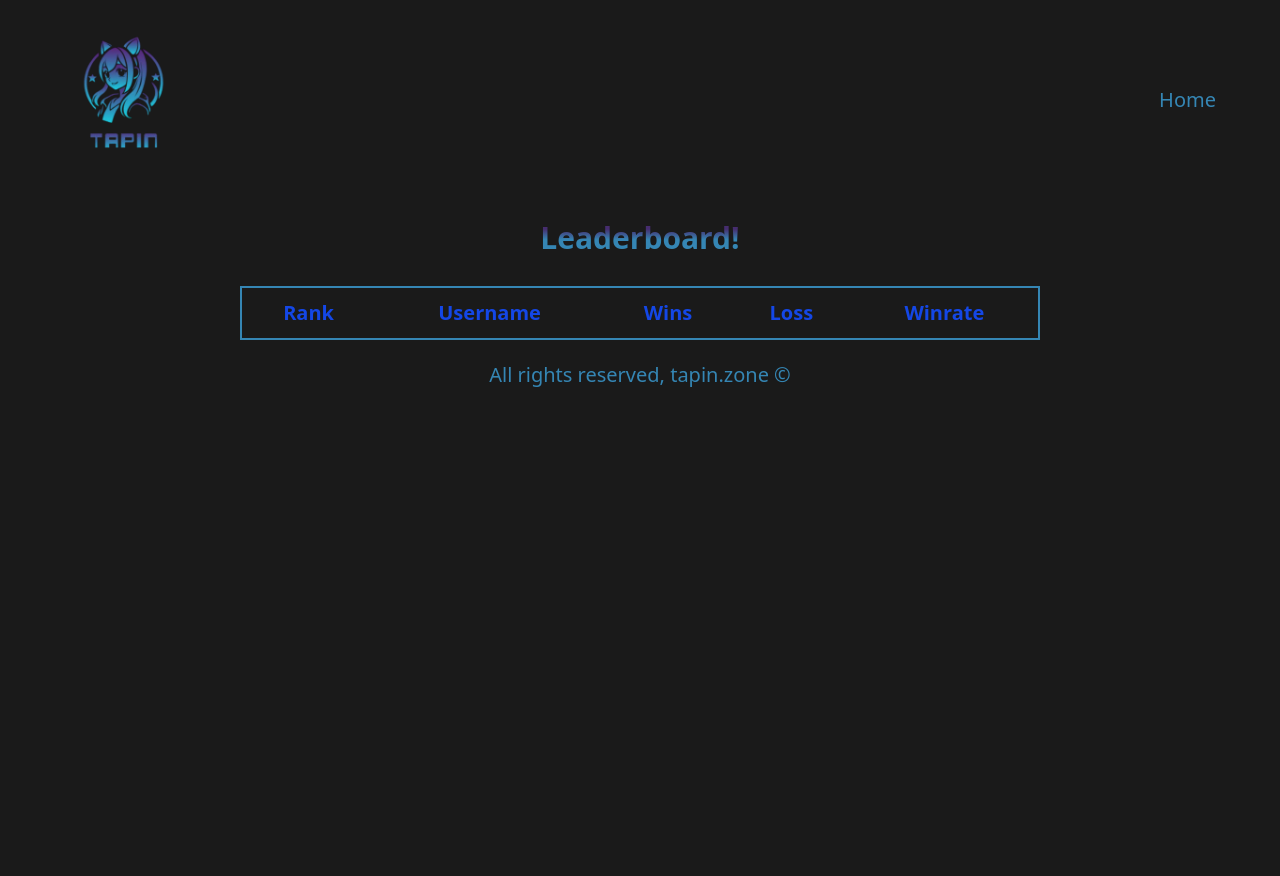
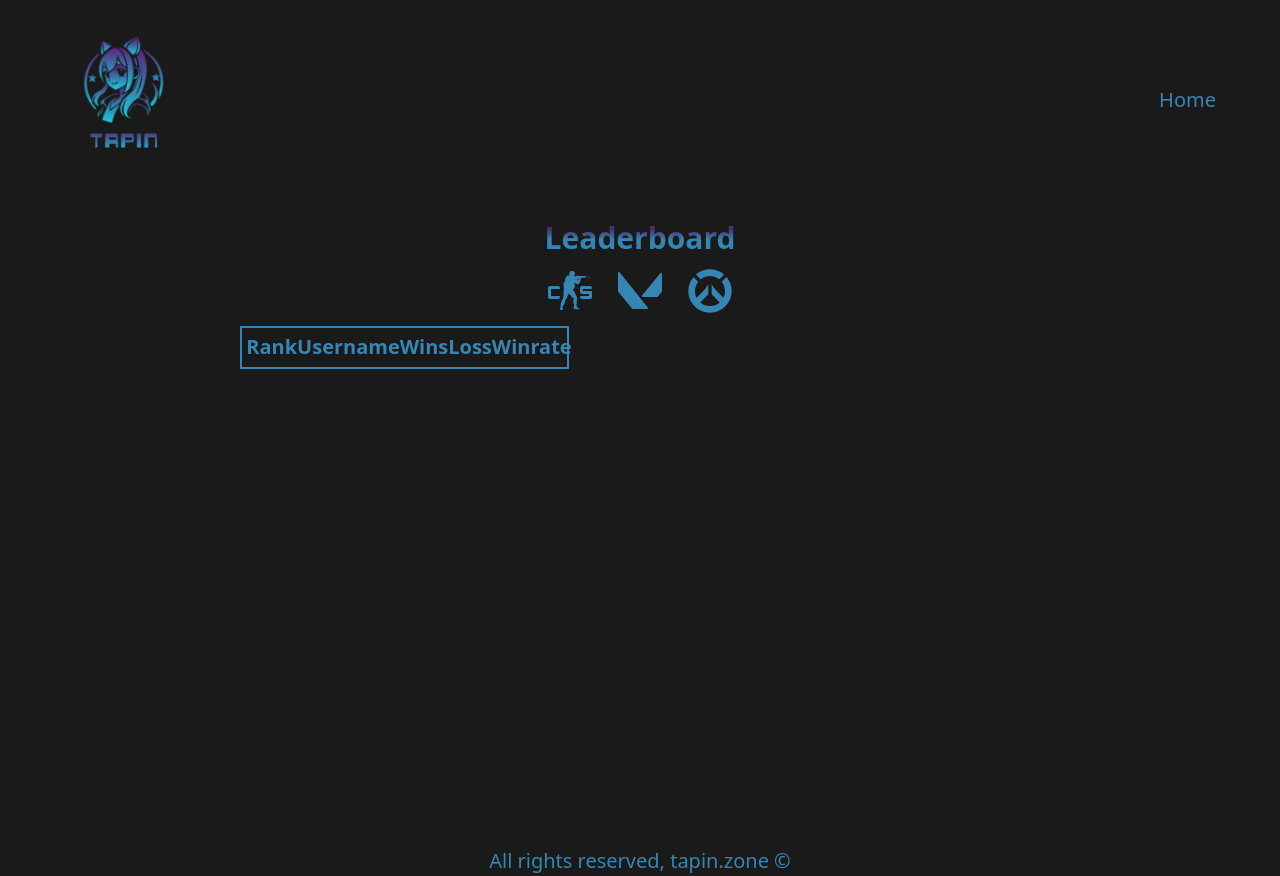
Before and after one commit to Snusii/sommerprosjekt, a Next.js app: page /Leaderboard in a window 1280 px wide. Before the commit the page ends 800 px from the top, so only its background shows below. Built offline with nearby package versions, Linux system fonts and the light colour scheme; no server answers; the database is empty.

Commit message:
Adjusted page(leaderboard) to use TableRender Component to render the leaderboard tables for the different games.

```diff
--- /dev/null
+++ b/app/Leaderboard/components/CsTable.jsx
@@ -0,0 +1,56 @@
+'use client';
+import React from 'react';
+import { useEffect, useState } from 'react';
+
+
+
+export default function CsTable() {
+    const [users, setUsers] = useState([]);
+
+    useEffect(() => {
+        fetch('/api/user')
+        .then((res) => res.json())
+        .then((data) => {
+        const sorted = data.sort((a, b) => b.gameswin - a.gameswin);
+        setUsers(sorted);
+        });
+    }, []);
+
+  return (
+    <div className="overflow-x-auto">
+      <table className="score-container table-auto border-collapse ">
+        <thead>
+          <tr className="border">
+            <th className="title-text padding">Rank</th>
+            <th className="title-text padding">Username</th>
+            <th className="title-text padding">Wins</th>
+            <th className="title-text padding">Loss</th>
+            <th className="title-text padding">Winrate</th>
+          </tr>
+        </thead>
+        <tbody>
+          {users.map((user, index) => {
+            const losses = user.games - user.gameswin;
+            const winrate =
+              user.games > 0
+                ? ((user.gameswin / user.games) * 100).toFixed(1) + '%'
+                : '0%';
+
+            return (
+              <tr
+                key={user._id || user.id || index}
+                className="border"
+              >
+                <td className="padding">{index + 1}</td>
+                <td className="padding">{user.username}</td>
+                <td className="padding">{user.gameswin}</td>
+                <td className="padding">{losses}</td>
+                <td className="padding">{winrate}</td>
+              </tr>
+            );
+          })}
+        </tbody>
+      </table>
+    </div>
+  );
+}
--- /dev/null
+++ b/app/Leaderboard/components/OverwatchTable.jsx
@@ -0,0 +1,56 @@
+'use client';
+import React from 'react';
+import { useEffect, useState } from 'react';
+
+
+
+export default function OverwatchTable() {
+    const [users, setUsers] = useState([]);
+
+    useEffect(() => {
+        fetch('/api/user')
+        .then((res) => res.json())
+        .then((data) => {
+        const sorted = data.sort((a, b) => b.gameswin - a.gameswin);
+        setUsers(sorted);
+        });
+    }, []);
+
+  return (
+    <div className="overflow-x-auto">
+      <table className="score-container table-auto border-collapse ">
+        <thead>
+          <tr className="border">
+            <th className="title-text padding">Rank</th>
+            <th className="title-text padding">Username</th>
+            <th className="title-text padding">Wins</th>
+            <th className="title-text padding">Loss</th>
+            <th className="title-text padding">Winrate</th>
+          </tr>
+        </thead>
+        <tbody>
+          {users.map((user, index) => {
+            const losses = user.games - user.gameswin;
+            const winrate =
+              user.games > 0
+                ? ((user.gameswin / user.games) * 100).toFixed(1) + '%'
+                : '0%';
+
+            return (
+              <tr
+                key={user._id || user.id || index}
+                className="border"
+              >
+                <td className="padding">{index + 1}</td>
+                <td className="padding">{user.username}</td>
+                <td className="padding">{user.gameswin}</td>
+                <td className="padding">{losses}</td>
+                <td className="padding">{winrate}</td>
+              </tr>
+            );
+          })}
+        </tbody>
+      </table>
+    </div>
+  );
+}
--- /dev/null
+++ b/app/Leaderboard/components/TableRenderer.jsx
@@ -0,0 +1,18 @@
+import CsTable from "./CsTable";
+import OverwatchTable from "./OverwatchTable";
+import ValorantTable from "./ValorantTable";
+
+export default function TableRenderer({ currentTable }) {
+  const getTable = () => {
+    switch (currentTable) {
+      case 'ValorantTable':
+        return <ValorantTable/>;
+      case 'OverwatchTable':
+        return <OverwatchTable/>;
+      default:
+        return <CsTable/>;
+    }
+  };
+
+  return <>{getTable()}</>;
+}
--- /dev/null
+++ b/app/Leaderboard/components/ValorantTable.jsx
@@ -0,0 +1,56 @@
+'use client';
+import React from 'react';
+import { useEffect, useState } from 'react';
+
+
+
+export default function ValorantTable() {
+    const [users, setUsers] = useState([]);
+
+    useEffect(() => {
+        fetch('/api/user')
+        .then((res) => res.json())
+        .then((data) => {
+        const sorted = data.sort((a, b) => b.gameswin - a.gameswin);
+        setUsers(sorted);
+        });
+    }, []);
+
+  return (
+    <div className="overflow-x-auto">
+      <table className="score-container table-auto border-collapse ">
+        <thead>
+          <tr className="border">
+            <th className="title-text padding">Rank</th>
+            <th className="title-text padding">Username</th>
+            <th className="title-text padding">Wins</th>
+            <th className="title-text padding">Loss</th>
+            <th className="title-text padding">Winrate</th>
+          </tr>
+        </thead>
+        <tbody>
+          {users.map((user, index) => {
+            const losses = user.games - user.gameswin;
+            const winrate =
+              user.games > 0
+                ? ((user.gameswin / user.games) * 100).toFixed(1) + '%'
+                : '0%';
+
+            return (
+              <tr
+                key={user._id || user.id || index}
+                className="border"
+              >
+                <td className="padding">{index + 1}</td>
+                <td className="padding">{user.username}</td>
+                <td className="padding">{user.gameswin}</td>
+                <td className="padding">{losses}</td>
+                <td className="padding">{winrate}</td>
+              </tr>
+            );
+          })}
+        </tbody>
+      </table>
+    </div>
+  );
+}
--- a/app/Leaderboard/page.jsx
+++ b/app/Leaderboard/page.jsx
@@ -1,56 +1,21 @@
-'use client';
-
-import { useEffect, useState } from 'react';
+'use client'
+import { useState } from 'react';
+import TableRenderer from './components/TableRenderer';
 
 export default function Leaderboard() {
-  const [users, setUsers] = useState([]);
+  const [ currentTable, setCurrentTable ] = useState("");
+  return (
+    <div className="leaderboard-container p-4 max-w-2xl mx-auto mb-20">
+      <h1 className="text-3xl font-bold">Leaderboard</h1>
+      <div className="game-container">
+        <img onClick={() => setCurrentTable("CsTable")} className="p-2" src="/Images/cs-icon.svg" alt="CS icon"/>
+        <img onClick={() => setCurrentTable("ValorantTable")}className="p-2" src="/Images/valorant-icon.svg" alt="Valorant icon"/>
+        <img onClick={() => setCurrentTable("OverwatchTable")}className="p-2" src="/Images/overwatch-icon.svg" alt="Overwatch icon"/>
+      </div>
+      <div className="min-h-[400px] transition-all duration-300 ease-in-out">
+        <TableRenderer currentTable={currentTable} />
+      </div>
 
-  useEffect(() => {
-    fetch('/api/user')
-      .then((res) => res.json())
-      .then((data) => {
-        const sorted = data.sort((a, b) => b.gameswin - a.gameswin);
-        setUsers(sorted);
-      });
-  }, []);
-
-  return (
-    <div className="leaderboard-container p-4 max-w-2xl mx-auto">
-      <h1 className="text-3xl font-bold mb-6 text-center">Leaderboard!</h1>
-
-      <table className="score-container w-full table-auto border-collapse text-center">
-        <thead>
-          <tr className="text-blue-700 font-semibold border-b">
-            <th className="p-2">Rank</th>
-            <th className="p-2">Username</th>
-            <th className="p-2">Wins</th>
-            <th className="p-2">Loss</th>
-            <th className="p-2">Winrate</th>
-          </tr>
-        </thead>
-        <tbody>
-          {users.map((user, index) => {
-            const losses = user.games - user.gameswin;
-            const winrate =
-              user.games > 0
-                ? ((user.gameswin / user.games) * 100).toFixed(1) + '%'
-                : '0%';
-
-            return (
-              <tr
-                key={user._id || user.id || index}
-                className="border-b hover:bg-gray-50"
-              >
-                <td className="p-2">{index + 1}</td>
-                <td className="p-2">{user.username}</td>
-                <td className="p-2">{user.gameswin}</td>
-                <td className="p-2">{losses}</td>
-                <td className="p-2">{winrate}</td>
-              </tr>
-            );
-          })}
-        </tbody>
-      </table>
     </div>
   );
 }
```
